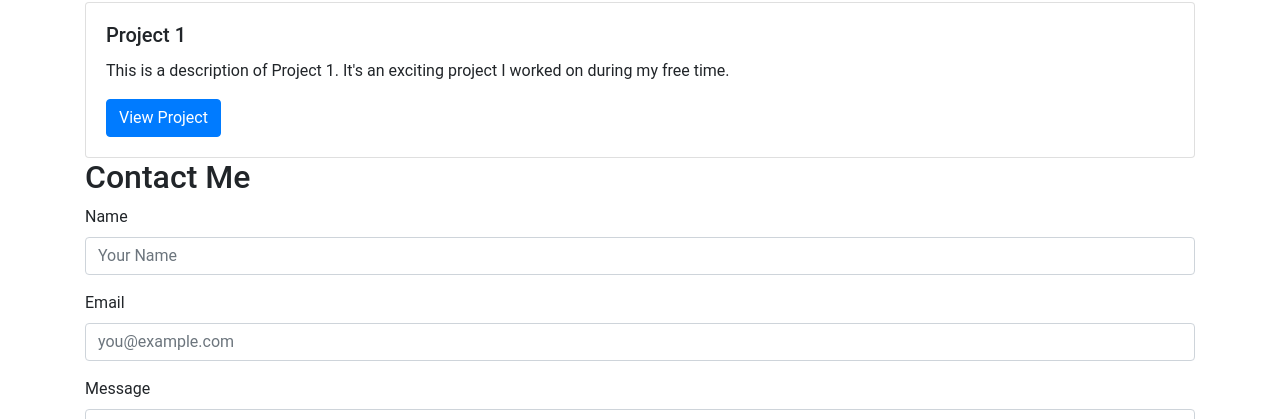
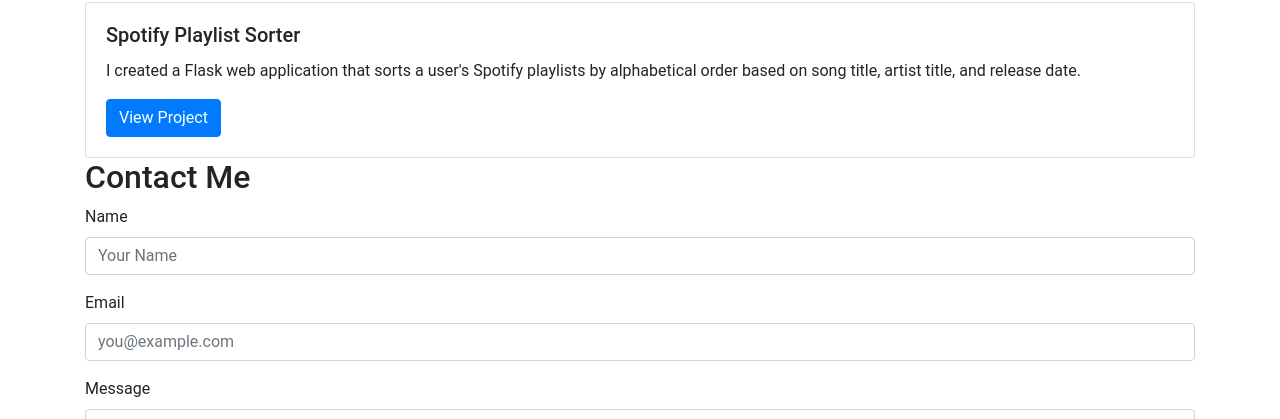
Before and after one commit to tweiss9/portfolio, a website: page public/index.html in a window 1280 px wide. Shown: the part 681-1100 px from the top of the page. Drawn offline with nearby package versions, Linux system fonts and the light colour scheme.

Commit message:
Added project 1 description

```diff
--- a/public/index.html
+++ b/public/index.html
@@ -78,10 +78,9 @@
       <h2>Projects</h2>
       <div class="card">
         <div class="card-body">
-          <h5 class="card-title">Project 1</h5>
+          <h5 class="card-title">Spotify Playlist Sorter</h5>
           <p class="card-text">
-            This is a description of Project 1. It's an exciting project I worked on during my free
-            time.
+            I created a Flask web application that sorts a user's Spotify playlists by alphabetical order based on song title, artist title, and release date.
           </p>
           <a href="#" class="btn btn-primary">View Project</a>
         </div>
```
